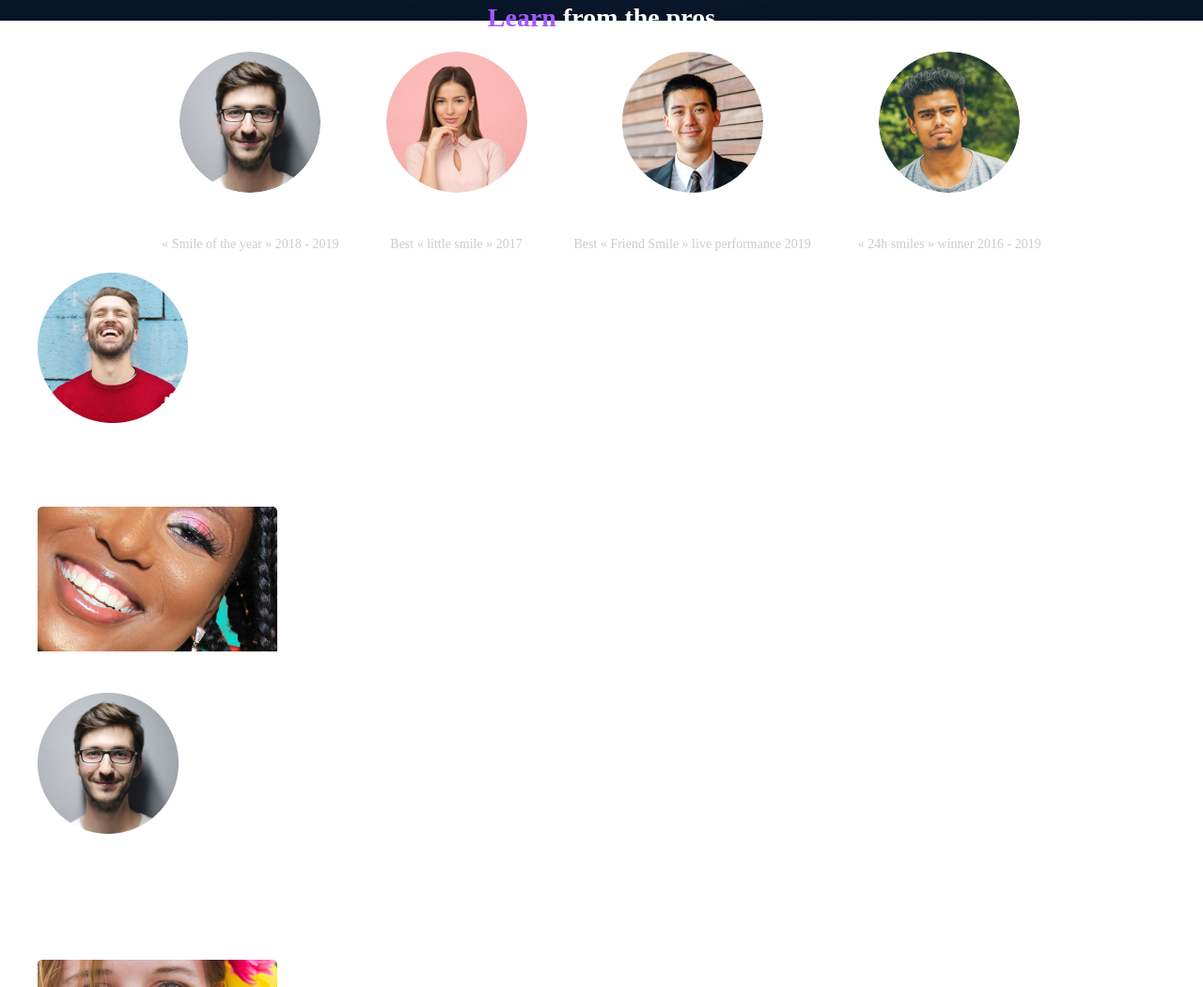
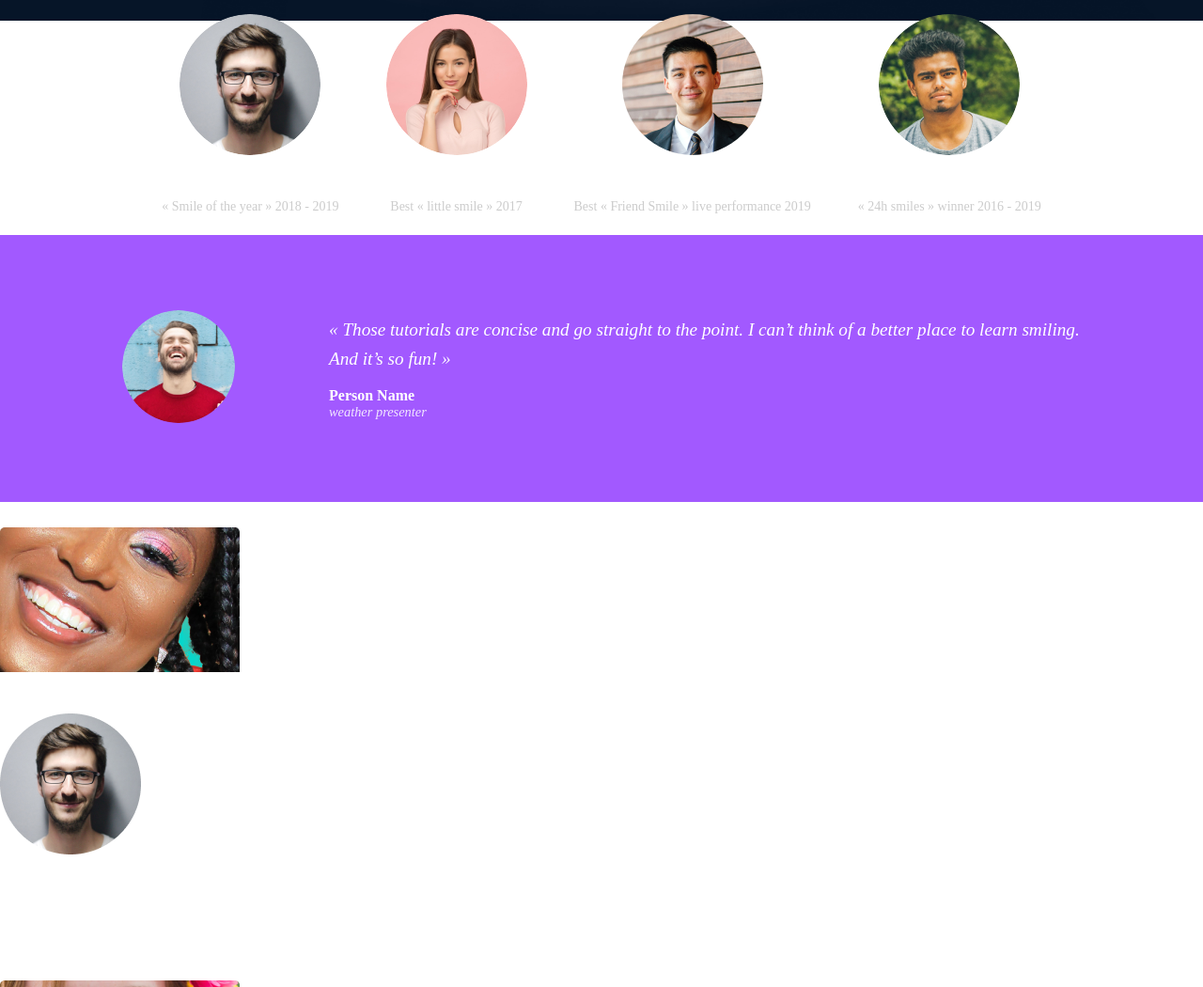
Before and after one commit to joshua-odubu/alx_html_css, a plain HTML site: page css_advanced/index.html in a window 1280 px wide. Shown: the part 857-1907 px from the top of the page at 94% size. Drawn offline with Linux system fonts and the light colour scheme; a web font is replaced by a local one.

Commit message:
Add styling to the Quote banner

```diff
--- a/css_advanced/index.html
+++ b/css_advanced/index.html
@@ -73,7 +73,7 @@
             « Those tutorials are concise and go straight to the point. I can’t think of a better place to learn smiling. And it’s so fun! »
             </blockquote>
             <h3>Person Name</h3>
-            <p>Weather presenter</p>
+            <p>weather presenter</p>
         </div>
         </section>
 
--- a/css_advanced/styles.css
+++ b/css_advanced/styles.css
@@ -15,8 +15,8 @@ body {
     background-size: contain;
     background-repeat: no-repeat;
     color: white;
-    padding: 20px;
-    margin: 20px;
+    padding: 0;
+    margin: 0;
 }
 
 /* Reset some default spacing */
@@ -163,3 +163,43 @@ header nav ul li a:hover {
 .pros h2 span {
   color: #a259ff;            /* purple highlight */
 }
+
+.testimonial {
+  display: flex;
+  justify-content: center;
+  align-items: center;
+  gap: 60px;                     /* space between image and text */
+  padding: 80px 20px;             /* top/bottom spacing */
+  color: white;
+  background-color: #a259ff;
+  background-size: cover;
+}
+
+.testimonial-image img {
+  width: 120px;
+  height: 120px;
+  border-radius: 50%;               /* make image circular */
+  object-fit: cover;                /* crop neatly */
+  margin-right: 40px;               /* gap to text */
+}
+
+.testimonial-text blockquote {
+  max-width: 800px;
+  font-size: 1.2rem;
+  font-style: italic;
+  line-height: 1.6;
+  margin: 0 0 15px;
+}
+
+.testimonial-text h3 {
+  margin: 0;
+  font-weight: bold;
+  font-size: 1rem;
+}
+
+.testimonial-text p {
+  margin: 0;
+  font-style: italic;
+  font-size: 0.9rem;
+  opacity: 0.85;                    /* subtle contrast */
+}
```
